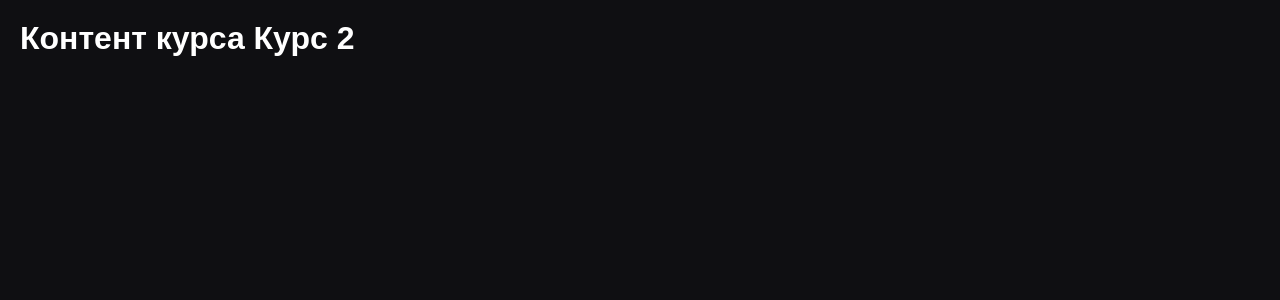
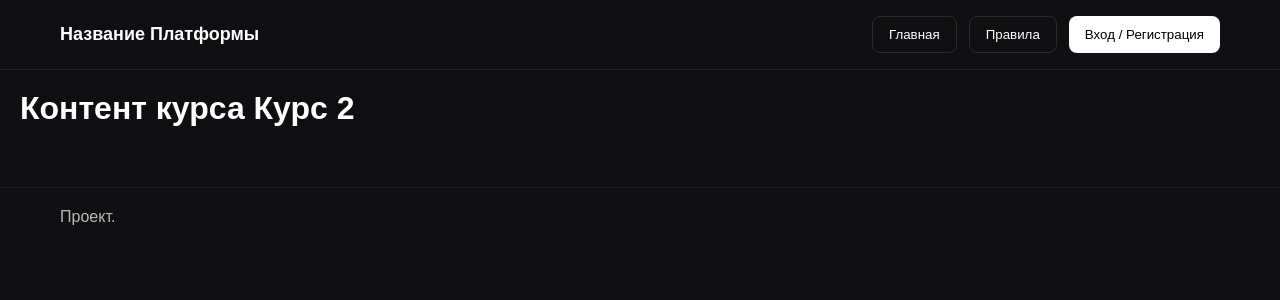
Before and after one commit to shlekht/edu-platform-frontend, a React (Vite) app: page /courses/1 in a window 1280 px wide. Shown: the top 300 px of the page. Built offline with nearby package versions, Linux system fonts and the light colour scheme.

Commit message:
modified CoursePage

```diff
--- a/src/pages/CoursePage/CoursePage.jsx
+++ b/src/pages/CoursePage/CoursePage.jsx
@@ -1,5 +1,8 @@
-import { useParams } from "react-router-dom";
+import { useParams } from "react-router";
 import { getCourseById } from "../../entities/course/model/getCourseById";
+
+import { Header } from "../../widgets/Header/Header";
+import { Footer } from "../../widgets/Footer/Footer";
 
 export const CoursePage = () => {
   const { id } = useParams();
@@ -11,8 +14,13 @@ export const CoursePage = () => {
   }
 
   return (
-    <div style={{ padding: "20px" }}>
+    <>
+    <Header />
+
+    <div style={{ padding: "20px"}}>
       <h1>Контент курса {course.title}</h1>
     </div>
+    <Footer />
+    </>
   );
 };
```
